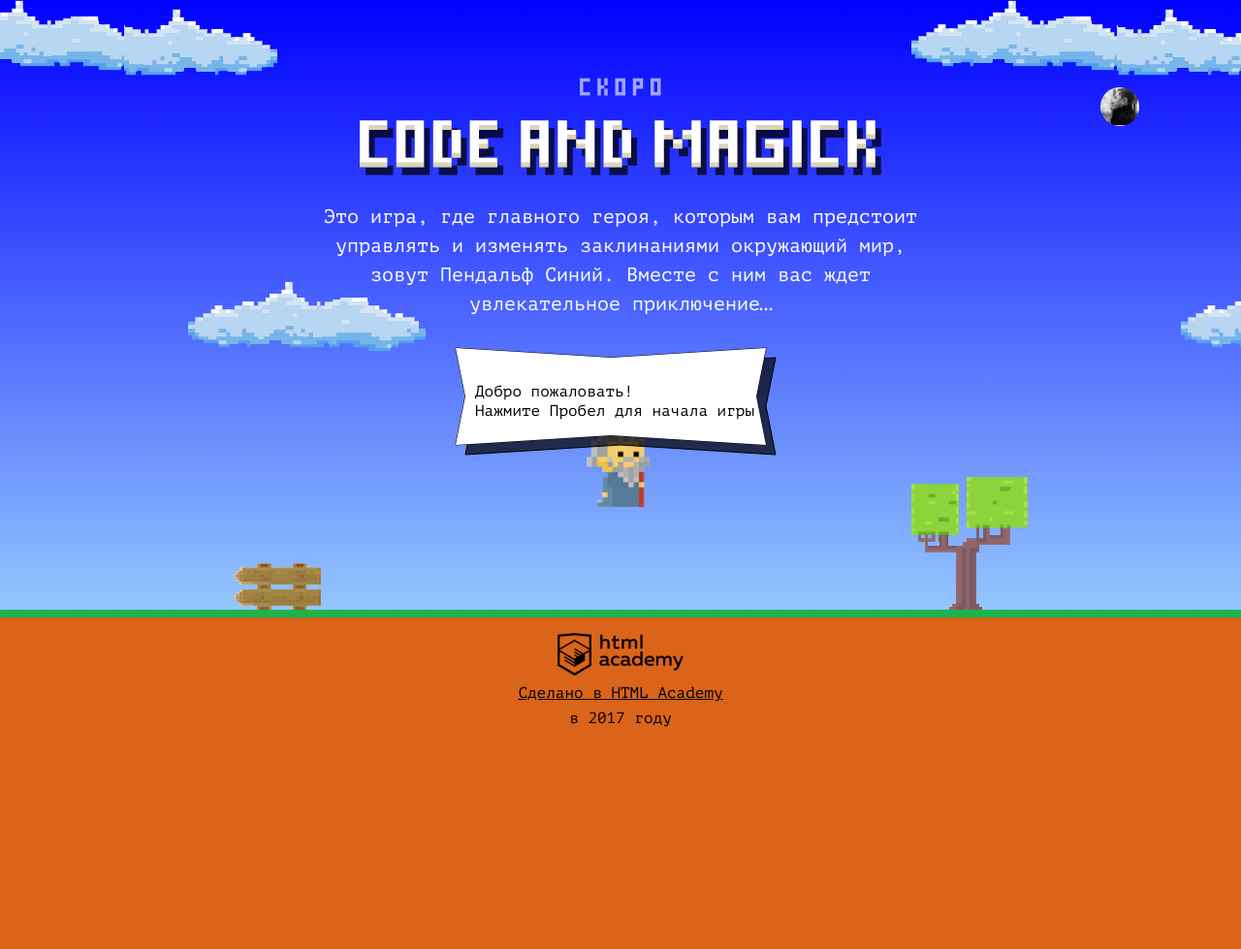
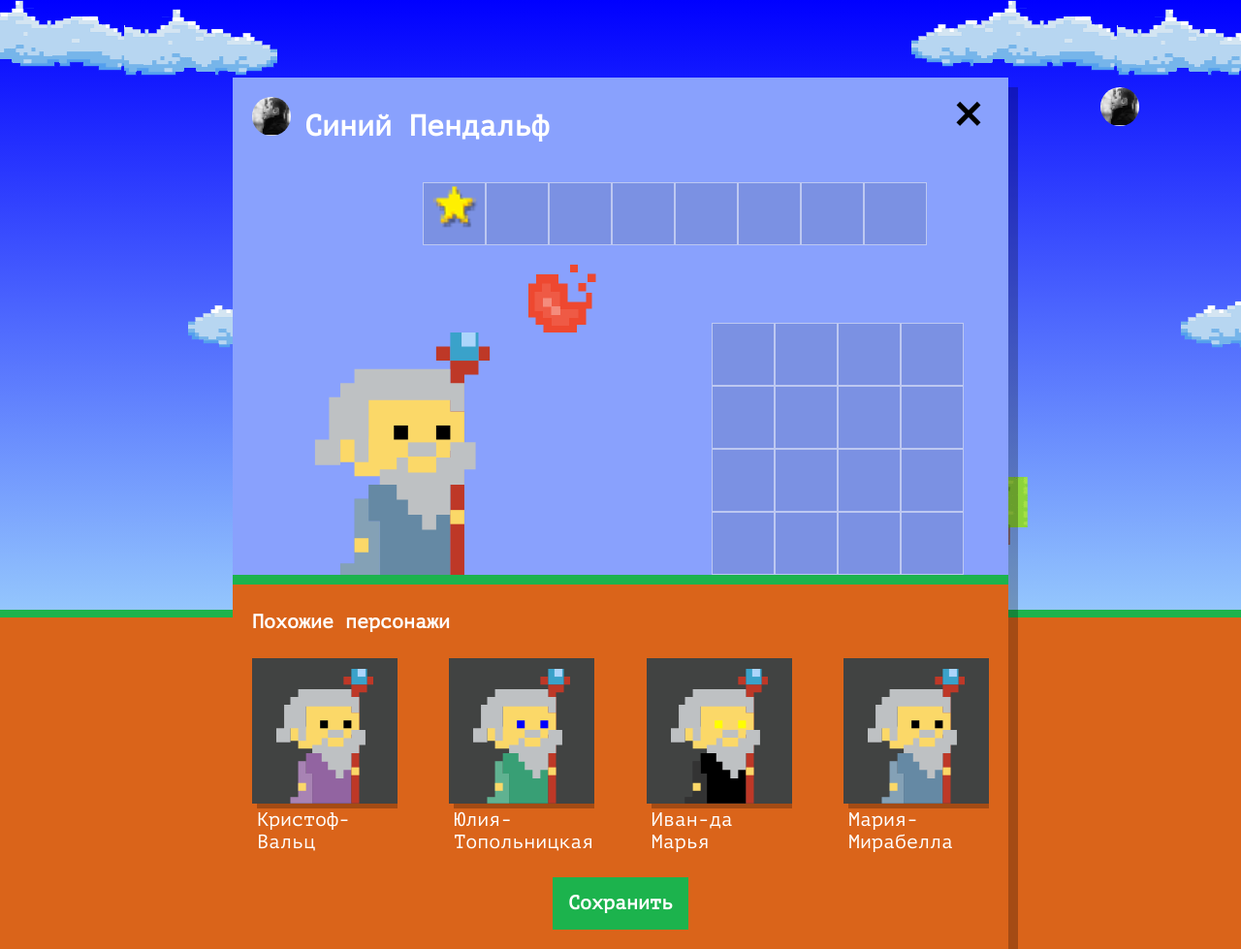
Before and after one commit to KAPogudin/1325281-code-and-magick-21, a website: page index.html in a window 1280 px wide. Shown: the whole page at 97% size. Before the commit the page ends 800 px from the top, so only its background shows below. Drawn offline with Linux system fonts and the light colour scheme.

Commit message:
Учебный проект: нас орда

```diff
--- a/index.html
+++ b/index.html
@@ -204,6 +204,7 @@
 </script>
 <script src="js/stat.js"></script>
 <script src="js/game.js"></script>
+<script src="js/setup.js"></script>
 
 </body>
 </html>
--- /dev/null
+++ b/js/setup.js
@@ -0,0 +1,61 @@
+'use strict';
+
+var WIZARD_NAMES = ['Иван', 'Хуан Себастьян', 'Мария', 'Кристоф', 'Виктор', 'Юлия', 'Люпита', 'Вашингтон' ];
+var WIZARD_SURNAMES = ['да Марья', 'Верон', 'Мирабелла', 'Вальц', 'Онопко', 'Топольницкая', 'Нионго', 'Ирвинг'];
+var C_COLORS = ['rgb(101, 137, 164)', 'rgb(241, 43, 107)', 'rgb(146, 100, 161)', 'rgb(56, 159, 117)', 'rgb(215, 210, 55)', 'rgb(0, 0, 0)'];
+var E_COLORS = ['black', 'red', 'blue', 'yellow', 'green'];
+var randomIndexOne = Math.floor(Math.random() * 4);
+var randomIndexToo = Math.floor(Math.random() * 5);
+var randomIndexThre = Math.floor(Math.random() * 6);
+var randomIndexFor = Math.floor(Math.random() * 7);
+
+var userDialog = document.querySelector('.setup');
+userDialog.classList.remove('hidden');
+
+var similarListElement = userDialog.querySelector('.setup-similar-list');
+
+var similarWizardTemplate = document.querySelector('#similar-wizard-template')
+  .content
+  .querySelector('.setup-similar-item');
+
+    var wizards = [
+      {
+        name: WIZARD_NAMES[randomIndexOne] + '-'+ WIZARD_SURNAMES[randomIndexOne],
+        coatColor: C_COLORS[randomIndexToo],
+        eyesColor: E_COLORS[randomIndexThre]
+      },
+      {
+        name: WIZARD_NAMES[randomIndexFor] + '-'+ WIZARD_SURNAMES[randomIndexFor],
+        coatColor: C_COLORS[randomIndexOne],
+        eyesColor: E_COLORS[randomIndexToo]
+      },
+      {
+        name: WIZARD_NAMES[randomIndexThre] + '-'+ WIZARD_SURNAMES[randomIndexThre],
+        coatColor: C_COLORS[randomIndexFor],
+        eyesColor: E_COLORS[randomIndexOne]
+      },
+      {
+        name: WIZARD_NAMES[randomIndexToo] + '-'+ WIZARD_SURNAMES[randomIndexToo],
+        coatColor: C_COLORS[randomIndexThre],
+        eyesColor: E_COLORS[randomIndexFor]
+      }
+    ];
+
+
+var renderWizard = function(wizard) {
+
+  var wizardElement = similarWizardTemplate.cloneNode(true);
+
+  wizardElement.querySelector('.setup-similar-label').textContent = wizard.name;
+  wizardElement.querySelector('.wizard-coat').style.fill = wizard.coatColor;
+  wizardElement.querySelector('.wizard-eyes').style.fill = wizard.eyesColor;
+  return wizardElement;
+}
+
+var fragment = document.createDocumentFragment();
+for (var i = 0; i < wizards.length; i++) {
+  fragment.appendChild(renderWizard(wizards[i]));
+}
+similarListElement.appendChild(fragment);
+
+userDialog.querySelector('.setup-similar').classList.remove('hidden');
```
